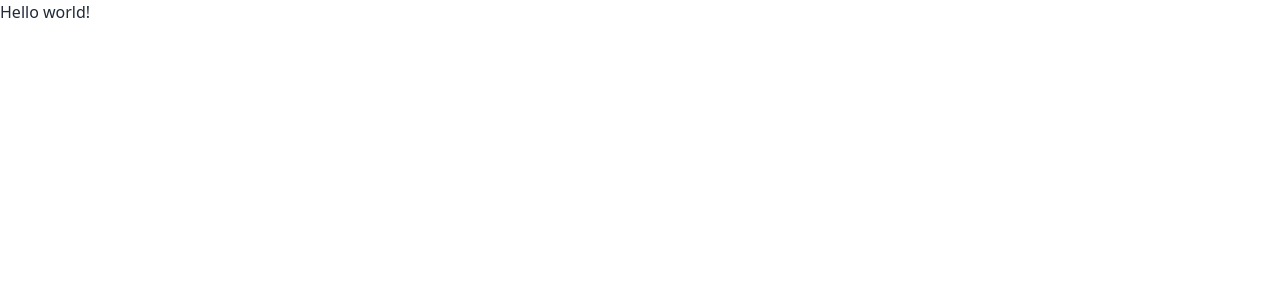
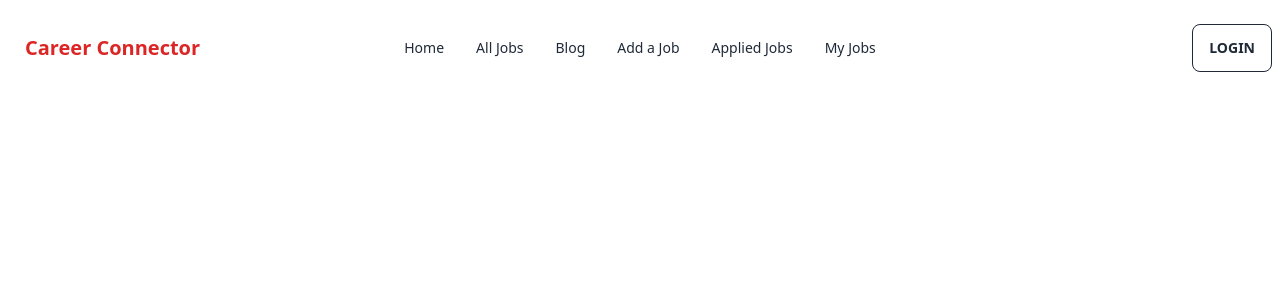
Before and after one commit to tahmid530/Career-Connector-Client, a React (Vite) app: page / in a window 1280 px wide. Shown: the top 300 px of the page. Built offline with nearby package versions, Linux system fonts and the light colour scheme.

Commit message:
navbar added

```diff
--- /dev/null
+++ b/src/components/Home/Header.jsx
@@ -0,0 +1,45 @@
+import { Link } from "react-router-dom";
+
+
+const Header = () => {
+
+    const navItems = <>
+        <li><Link to='/'>Home</Link></li>
+        <li><Link to='/all_jobs'>All Jobs</Link></li>
+        <li><Link to='/blog'>Blog</Link></li>
+        <li><Link to='/add_job'>Add a Job</Link></li>
+        <li><Link to='/applied_jobs'>Applied Jobs</Link></li>
+        <li><Link to='/my_jobs'>My Jobs</Link></li>
+    </>
+
+
+    return (
+        <>
+            <div className="navbar h-24 mb-4">
+                <div className="navbar-start">
+                    <div className="dropdown">
+                        <label tabIndex={0} className="btn btn-ghost lg:hidden">
+                            <svg xmlns="http://www.w3.org/2000/svg" className="h-5 w-5" fill="none" viewBox="0 0 24 24" stroke="currentColor"><path strokeLinecap="round" strokeLinejoin="round" strokeWidth="2" d="M4 6h16M4 12h8m-8 6h16" /></svg>
+                        </label>
+                        <ul tabIndex={0} className="menu menu-sm dropdown-content mt-3 z-[1] p-2 shadow bg-base-100 rounded-box w-52">
+                            {navItems}
+                        </ul>
+                    </div>
+                    <Link to='/' className="">
+                        <button className="btn btn-ghost normal-case text-xl text-red-600 font-bold">Career Connector</button>
+                    </Link>
+                </div>
+                <div className="navbar-center hidden lg:flex">
+                    <ul className="menu menu-horizontal px-1">
+                        {navItems}
+                    </ul>
+                </div>
+                <div className="navbar-end">
+                    <Link to='/login'><button className="btn btn-outline btn-default">Login</button></Link>
+                </div>
+            </div>
+        </>
+    );
+};
+
+export default Header;
--- /dev/null
+++ b/src/components/Root.jsx
@@ -0,0 +1,14 @@
+import { Outlet } from "react-router-dom";
+import Header from "./Home/Header";
+
+
+const Root = () => {
+    return (
+        <div>
+            <Header></Header>
+            <Outlet></Outlet>
+        </div>
+    );
+};
+
+export default Root;
--- a/src/main.jsx
+++ b/src/main.jsx
@@ -5,12 +5,13 @@
   RouterProvider,
 } from "react-router-dom";
 import './index.css'
+import Root from './components/Root';
 
 
 const router = createBrowserRouter([
   {
     path: "/",
-    element: <div>Hello world!</div>,
+    element: <Root/>,
   },
 ]);
 
```
Also changed, not shown: src/components/Home/Home.jsx (added).
